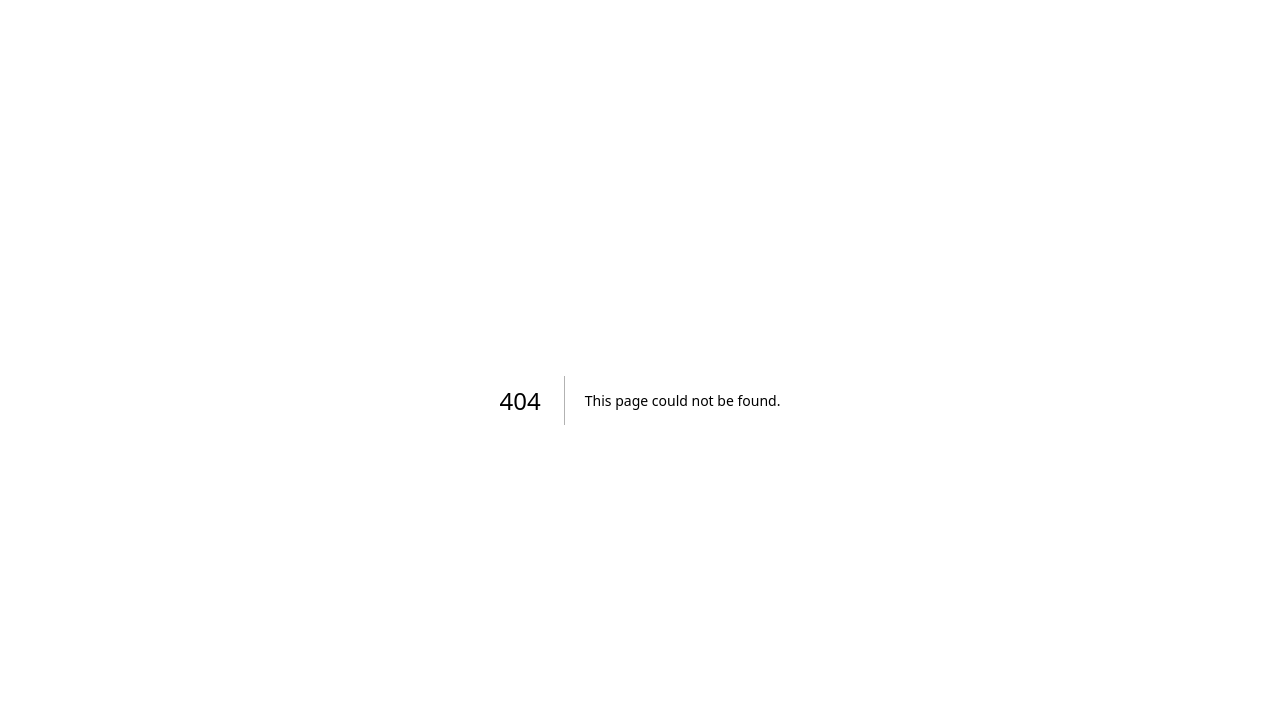
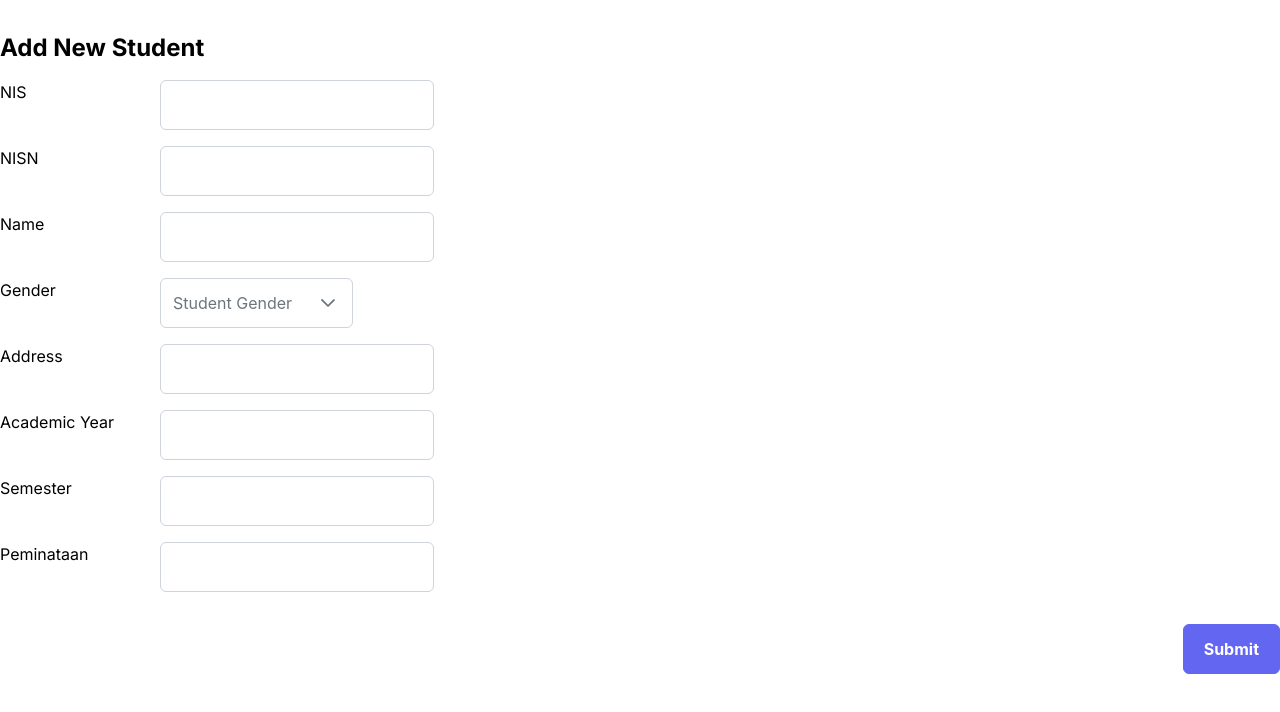
Before and after one commit to thoriqulhaq/sams-sc-fe, a Next.js app: page /add in a window 1280 px wide. Before the commit this address had no page. Shown: the top 712 px of the page. Built offline with nearby package versions, Linux system fonts and the light colour scheme.

Commit message:
push "create student" page
xixixi

```diff
--- /dev/null
+++ b/app/add/page.js
@@ -0,0 +1,82 @@
+"use client";
+import { useState } from 'react';
+import { InputText } from 'primereact/inputtext';
+import { Button } from 'primereact/button';
+import { Dropdown } from 'primereact/dropdown';
+import "primereact/resources/primereact.min.css";
+
+
+export default function AddStudentPage() {
+  const [student, setStudent] = useState({
+    nis: '',
+    nisn: '',
+    name: '',
+    gender: '',
+    address: '',
+    academicYear: '',
+    semester: '',
+    peminataan: '',
+  });
+
+  const [selectedGender, setSelectedGender] = useState(null);
+  const gender = [
+      { name: 'Laki - Laki', code: 'ML' },
+      { name: 'Perempuan', code: 'FML' },
+
+  ];
+
+  const handleChange = (e, field) => {
+    setStudent(prevState => ({ ...prevState, [field]: e.target.value }));
+  };
+
+  const handleSubmit = () => {
+    // Perform submit action here
+    console.log('Submitting:', student);
+  };
+
+  return (
+    <div className="container mx-auto mt-8">
+      <h1 className="text-2xl font-bold mb-4">Add New Student</h1>
+      <form className="grid gap-4" onSubmit={handleSubmit}>
+        <div className="flex gap-4">
+          <label className="w-36">NIS</label>
+          <InputText value={student.nis} onChange={e => handleChange(e, 'nis')} />
+        </div>
+        <div className="flex gap-4">
+          <label className="w-36">NISN</label>
+          <InputText value={student.nisn} onChange={e => handleChange(e, 'nisn')} />
+        </div>
+        <div className="flex gap-4">
+          <label className="w-36">Name</label>
+          <InputText value={student.name} onChange={e => handleChange(e, 'name')} />
+        </div>
+        <div className="flex gap-4">
+          <label className="w-36">Gender</label>
+          {/* <InputText value={student.gender} onChange={e => handleChange(e, 'gender')} /> */}
+          <Dropdown value={selectedGender} onChange={(e) => setSelectedGender(e.value)} options={gender} optionLabel="gender"
+    placeholder="Student Gender"  />
+
+        </div>
+        <div className="flex gap-4">
+          <label className="w-36">Address</label>
+          <InputText value={student.address} onChange={e => handleChange(e, 'address')} />
+        </div>
+        <div className="flex gap-4">
+          <label className="w-36">Academic Year</label>
+          <InputText value={student.academicYear} onChange={e => handleChange(e, 'academicYear')} />
+        </div>
+        <div className="flex gap-4">
+          <label className="w-36">Semester</label>
+          <InputText value={student.semester} onChange={e => handleChange(e, 'semester')} />
+        </div>
+        <div className="flex gap-4">
+          <label className="w-36">Peminataan</label>
+          <InputText value={student.peminataan} onChange={e => handleChange(e, 'peminataan')} />
+        </div>
+        <div className="flex justify-end mt-4">
+          <Button label="Submit" onClick={handleSubmit} />
+        </div>
+      </form>
+    </div>
+  );
+}
--- a/app/globals.css
+++ b/app/globals.css
@@ -1,6 +1,7 @@
 @tailwind base;
 @tailwind components;
 @tailwind utilities;
+
 
 body {
   color: black;
--- a/app/layout.js
+++ b/app/layout.js
@@ -1,7 +1,9 @@
 import './globals.css'
 import { Inter } from 'next/font/google'
+import "primereact/resources/primereact.min.css";
+import "primereact/resources/themes/lara-light-indigo/theme.css";
+const inter = Inter({ subsets: ['latin'] })
 
-const inter = Inter({ subsets: ['latin'] })
 
 export const metadata = {
   title: 'SAMS-SC',
```
